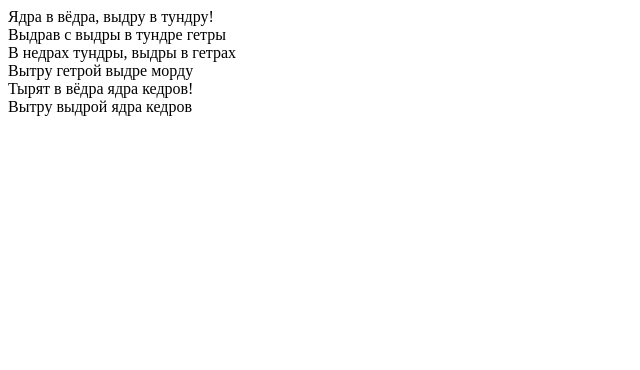
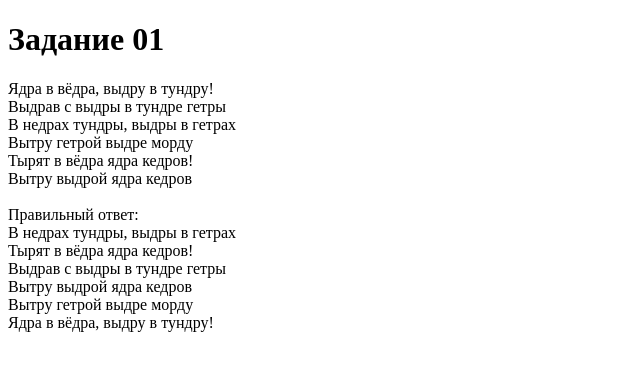
Before and after one commit to asmossunov/homework_66_anton_mosunov, a plain HTML site: page index.html in a window 1280 px wide. Shown: the whole page, without its empty margins (0-640 px from the left). Drawn offline with Linux system fonts and the light colour scheme.

Commit message:
Решение 1-го задания.
Написан скрипт для решения первого задания
Организован вывод решения в консоль и на главную страницу

```diff
--- a/index.html
+++ b/index.html
@@ -8,6 +8,7 @@
     <title>Homework 66</title>
 </head>
 <body>
+    <h1>Задание 01</h1>
     <div id="string-1">Ядра в вёдра, выдру в тундру!</div>
     <div id="string-2">Выдрав с выдры в тундре гетры</div>
     <div id="string-3">В недрах тундры, выдры в гетрах </div>
@@ -15,6 +16,8 @@
     <div id="string-5">Тырят в вёдра ядра кедров!</div>
     <div id="string-6">Вытру выдрой ядра кедров</div>
 
+    <div class="task_01_out"></div>
+
 <script src="js/task_01.js"></script>
 </body>
 </html>
--- a/js/task_01.js
+++ b/js/task_01.js
@@ -0,0 +1,18 @@
+
+const divs = document.getElementsByTagName('div')
+let out_01 = document.querySelector('.task_01_out')
+
+out_01.innerHTML += '<br>Правильный ответ:<br>'
+
+console.log(divs[2].innerText)
+out_01.innerHTML += divs[2].innerText + '<br>'
+console.log(divs[4].innerText)
+out_01.innerHTML += divs[4].innerText + '<br>'
+console.log(divs[1].innerText)
+out_01.innerHTML += divs[1].innerText + '<br>'
+console.log(divs[5].innerText)
+out_01.innerHTML += divs[5].innerText + '<br>'
+console.log(divs[3].innerText)
+out_01.innerHTML += divs[3].innerText + '<br>'
+console.log(divs[0].innerText)
+out_01.innerHTML += divs[0].innerText + '<br>'
```
